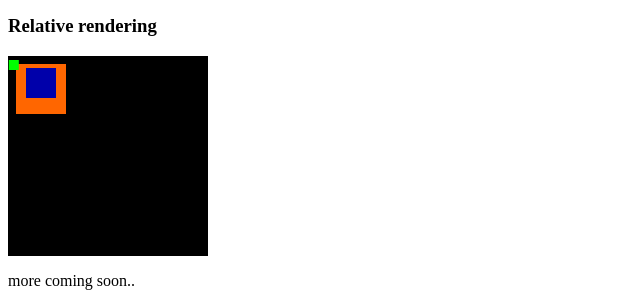
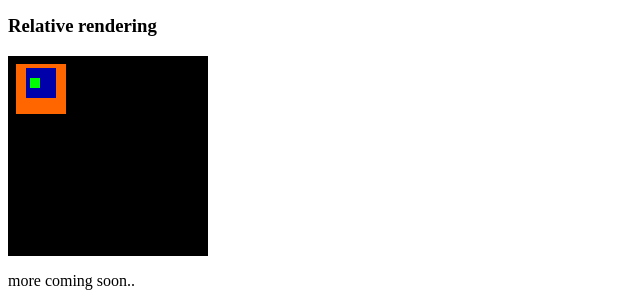
Before and after one commit to tmpvar/carena, a plain HTML site: page index.html in a window 1280 px wide. Shown: the part 517-820 px from the top of the page, 0-640 px from the left. Drawn offline with Linux system fonts and the light colour scheme.

Commit message:
committing some work from last night

```diff
--- a/index.html
+++ b/index.html
@@ -43,8 +43,9 @@
           scene.update = (function() {
             var delta = 1;
             return function(time) {
-              scene.x+=(time/16) * delta;
-              scene.y+=(time/16) * delta;
+              console.log(time)
+              scene.x+=delta;
+              scene.y+=delta;
               if (scene.x+scene.width  > canvas.width ||
                   scene.y+scene.height > canvas.height)
               {
@@ -70,11 +71,11 @@
             ms+=interval;
 
             mapRecursive(scene, function(node) {
-              node.update(interval);
+              node.update(ms);
             });
 
             mapRecursive(scene, function(node) {
-              node.render(interval);
+              node.render(ms);
             });
           }, interval);
 
@@ -98,8 +99,8 @@
           scene.update = (function() {
             var delta = 1;
             return function(time) {
-              scene.x+=(time/16) * delta;
-              scene.y+=(time/16) * delta;
+              scene.x+=delta;
+              scene.y+=delta;
               if (scene.x+scene.width  > canvas.width ||
                   scene.y+scene.height > canvas.height)
               {
@@ -121,14 +122,16 @@
           child.width  = 30;
 
           child.update = (function() {
-            var delta = 1;
+            var delta = 1, y=0;
+
             return function(time) {
-              child.y+=(time/16) * delta;
-              child.x = child.parent.x+child.parent.width/2-child.width/2;
-              if (child.y+child.height > child.parent.height)
+              y+=delta
+              child.y += y;
+              child.x += child.parent.width/2-child.width/2;
+              if (child.y+child.height > child.parent.y + child.parent.height)
               {
                 delta = -1;
-              } else if (child.y < 0) {
+              } else if (child.y < child.parent.y) {
                 delta = 1;
               }
             }
@@ -137,7 +140,7 @@
           child.render = function(time) {
             ctx.fillStyle ="#0000AA";
             ctx.fillRect(child.x,
-                         child.parent.y+child.y,
+                         child.y,
                          child.width,
                          child.height);
           };
@@ -149,12 +152,12 @@
           grand.width  = 10;
 
           grand.update = (function() {
-            var granddelta = 1;
+            var delta = 1, x = 0;
             return function(time) {
-              grand.x = (time/20) * granddelta;
-              console.log(child.x);
-              grand.y = child.y;// + (grand.parent.height/2-grand.height/2);
-              if (grand.x > child.x+child.width)
+              x+=delta;
+              grand.x += x;// (time/20) * delta;
+              grand.y += (grand.parent.height/2-grand.height/2);
+              if (grand.x+grand.width > child.x+child.width)
               {
                 delta = -1;
               } else if (grand.x < child.x) {
@@ -179,13 +182,15 @@
             ms+=interval;
 
             mapRecursive(scene, function(node) {
-              node.update(interval);
+              node.x = node.parent.x;
+              node.y = node.parent.y;
+              node.update(ms);
             });
 
             ctx.fillStyle = "#000000";
             ctx.fillRect(0,0,canvas.width,canvas.height);
             mapRecursive(scene, function(node) {
-              node.render(interval);
+              node.render(ms);
             });
           }, interval);
 
```
